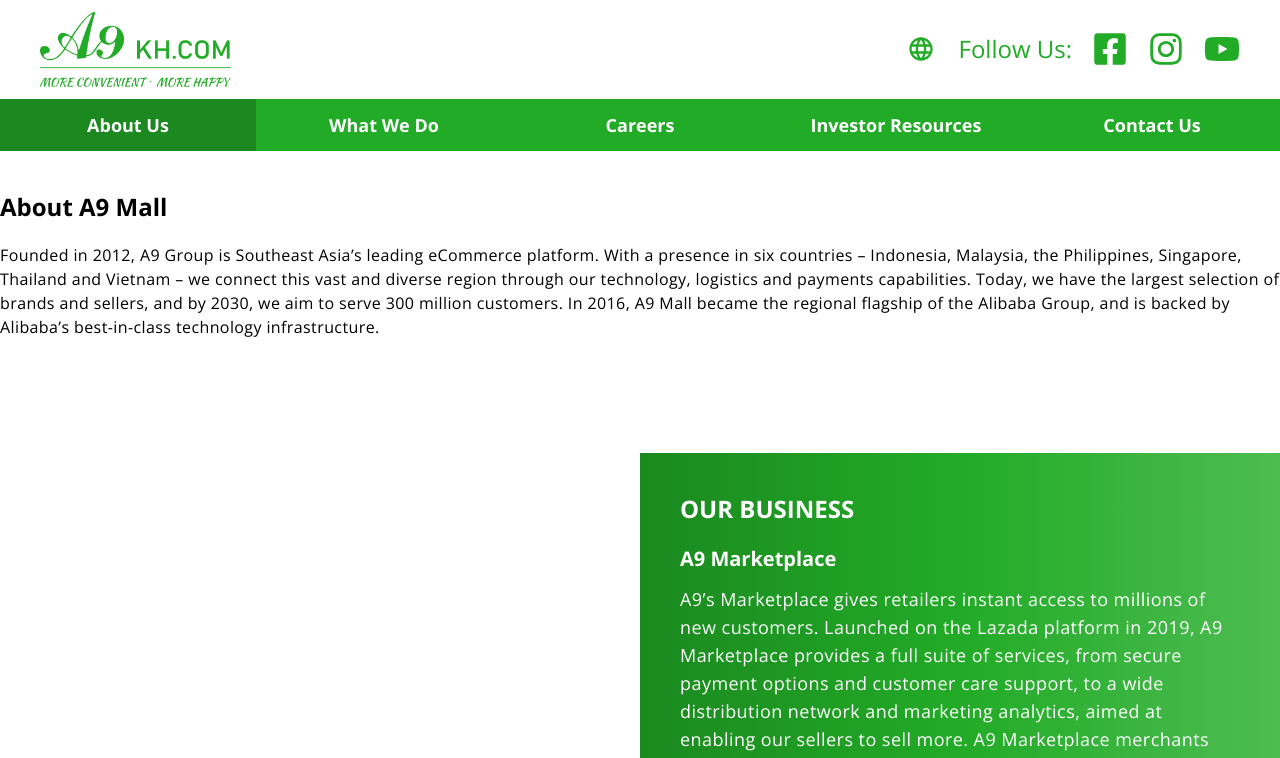
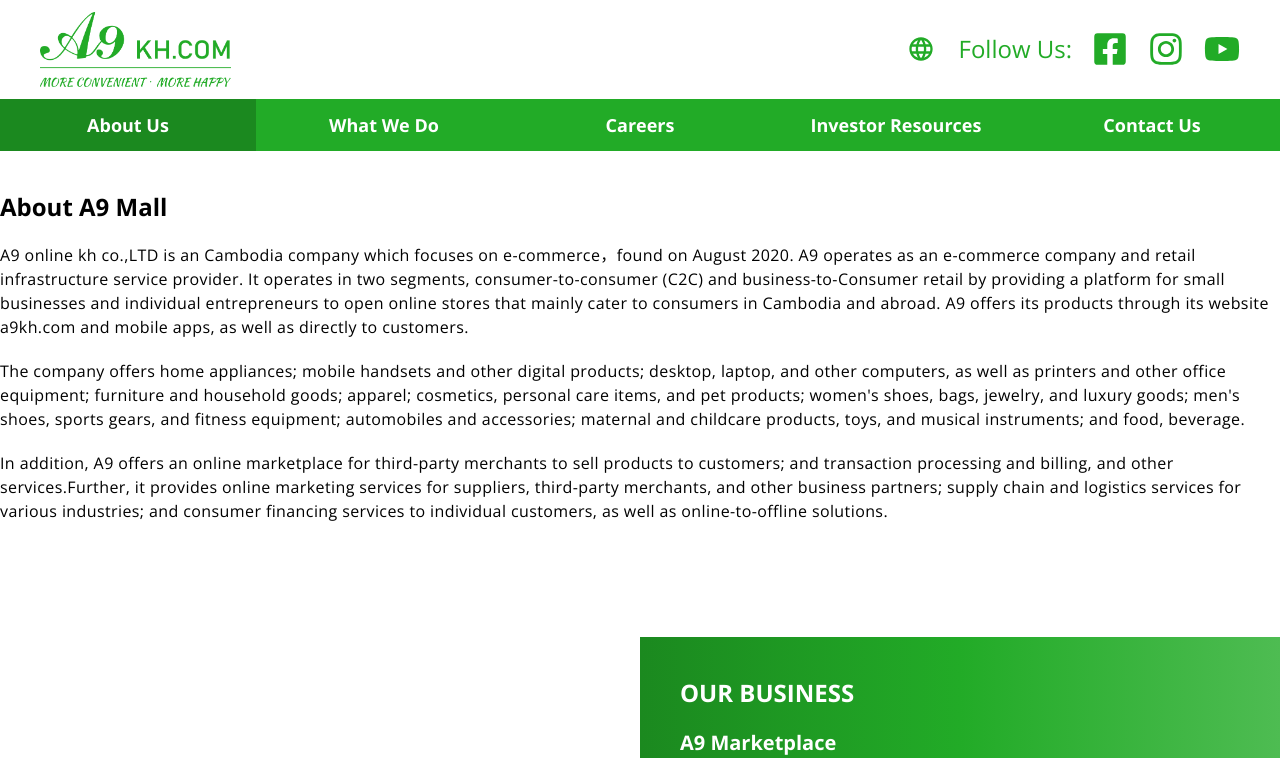
Before and after one commit to A9Kh/A9-Company-Profile, a React (Create React App) app: page /aboutus in a window 1280 px wide. Shown: the top 758 px of the page. Built offline with nearby package versions, Linux system fonts and the light colour scheme; a web font is replaced by a local one.

Commit message:
update about a9 mall

```diff
--- a/src/components/abouta9mall/AboutA9.js
+++ b/src/components/abouta9mall/AboutA9.js
@@ -10,6 +10,12 @@
             <article className="mb-10 px-5 xl:px-0">
                 <p className="text-sm lg:text-base tracking-wide">
                     {t("abouta9_p_1")}
+                </p>
+                <p className="text-sm lg:text-base tracking-wide my-2 sm:my-3 lg:my-5">
+                    {t("abouta9_p_2")}
+                </p>
+                <p className="text-sm lg:text-base tracking-wide">
+                    {t("abouta9_p_3")}
                 </p>
             </article>
             <div className="flex flex-wrap lg:flex-nowrap">
@@ -25,7 +31,7 @@
                         <h1 className="mb-1 sm:mb-3 text-base sm:text-lg lg:text-xl font-bold">{t("label_a9_marketplace")}</h1>
                         <article>
                             <p className="text-sm sm:text-bace lg:text-lg tracking-wide">
-                                {t("abouta9_p_2")}
+                                {t("abouta9_p_4")}
                             </p>
                         </article>
                     </div>
--- a/src/locales/abouta9/en_abouta9.js
+++ b/src/locales/abouta9/en_abouta9.js
@@ -1,10 +1,12 @@
 const en_abouta9 = {
     // abouta9
     label_about_a9_mall: "About A9 Mall",
-    abouta9_p_1: "Founded in 2012, A9 Group is Southeast Asia’s leading eCommerce platform. With a presence in six countries – Indonesia, Malaysia, the Philippines, Singapore, Thailand and Vietnam – we connect this vast and diverse region through our technology, logistics and payments capabilities. Today, we have the largest selection of brands and sellers, and by 2030, we aim to serve 300 million customers. In 2016, A9 Mall became the regional flagship of the Alibaba Group, and is backed by Alibaba’s best-in-class technology infrastructure.",
+    abouta9_p_1: "A9 online kh co.,LTD is an Cambodia company which focuses on e-commerce，found on August 2020. A9 operates as an e-commerce company and retail infrastructure service provider. It operates in two segments, consumer-to-consumer (C2C) and business-to-Consumer retail by providing a platform for small businesses and individual entrepreneurs to open online stores that mainly cater to consumers in Cambodia and abroad. A9 offers its products through its website a9kh.com and mobile apps, as well as directly to customers.",
+    abouta9_p_2: "The company offers home appliances; mobile handsets and other digital products; desktop, laptop, and other computers, as well as printers and other office equipment; furniture and household goods; apparel; cosmetics, personal care items, and pet products; women's shoes, bags, jewelry, and luxury goods; men's shoes, sports gears, and fitness equipment; automobiles and accessories; maternal and childcare products, toys, and musical instruments; and food, beverage.",
+    abouta9_p_3: "In addition, A9 offers an online marketplace for third-party merchants to sell products to customers; and transaction processing and billing, and other services.Further, it provides online marketing services for suppliers, third-party merchants, and other business partners; supply chain and logistics services for various industries; and consumer financing services to individual customers, as well as online-to-offline solutions.",
     label_our_business: "our business",
     label_a9_marketplace: "A9 Marketplace",
-    abouta9_p_2: "A9’s Marketplace gives retailers instant access to millions of new customers. Launched on the Lazada platform in 2019, A9 Marketplace provides a full suite of services, from secure payment options and customer care support,  to a wide distribution network and marketing analytics, aimed at enabling our sellers to sell more. A9 Marketplace merchants sell a wide range of products across 18 categories, including fast-growing offerings in health and beauty and fashion, as well as home & living, mother & baby, mobile devices and home appliances, among others.",
+    abouta9_p_4: "A9’s Marketplace gives retailers instant access to millions of new customers. Launched on the Lazada platform in 2019, A9 Marketplace provides a full suite of services, from secure payment options and customer care support,  to a wide distribution network and marketing analytics, aimed at enabling our sellers to sell more. A9 Marketplace merchants sell a wide range of products across 18 categories, including fast-growing offerings in health and beauty and fashion, as well as home & living, mother & baby, mobile devices and home appliances, among others.",
     // end abouta9
 
     // press release
```
